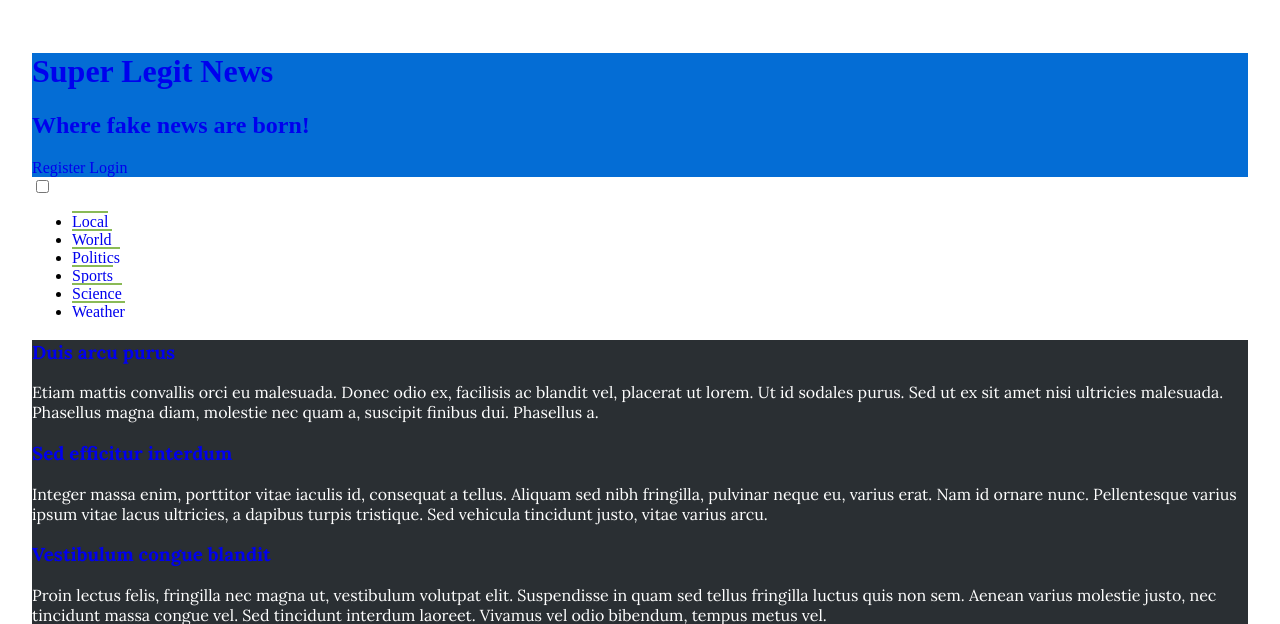
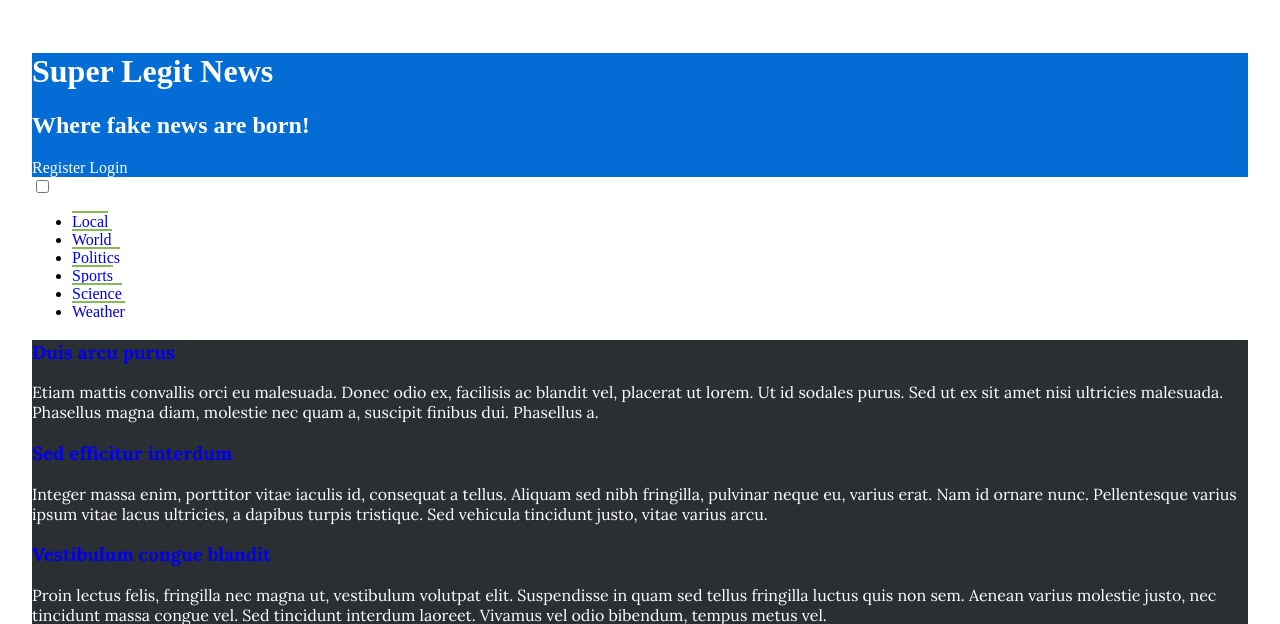
Before and after one commit to tfcc13/FEUP_LTW, a PHP site: page /item.html in a window 1280 px wide. Shown: the top 624 px of the page. Run offline with PHP 8.4, Linux system fonts and the light colour scheme.

Commit message:
Added white color to the body header

```diff
--- a/p3/style.css
+++ b/p3/style.css
@@ -2,6 +2,11 @@
 
 body > header {
     background-color: #046DD5;
+}
+
+
+body > header a {
+    color: white;
 }
 
 #menu a {
```
